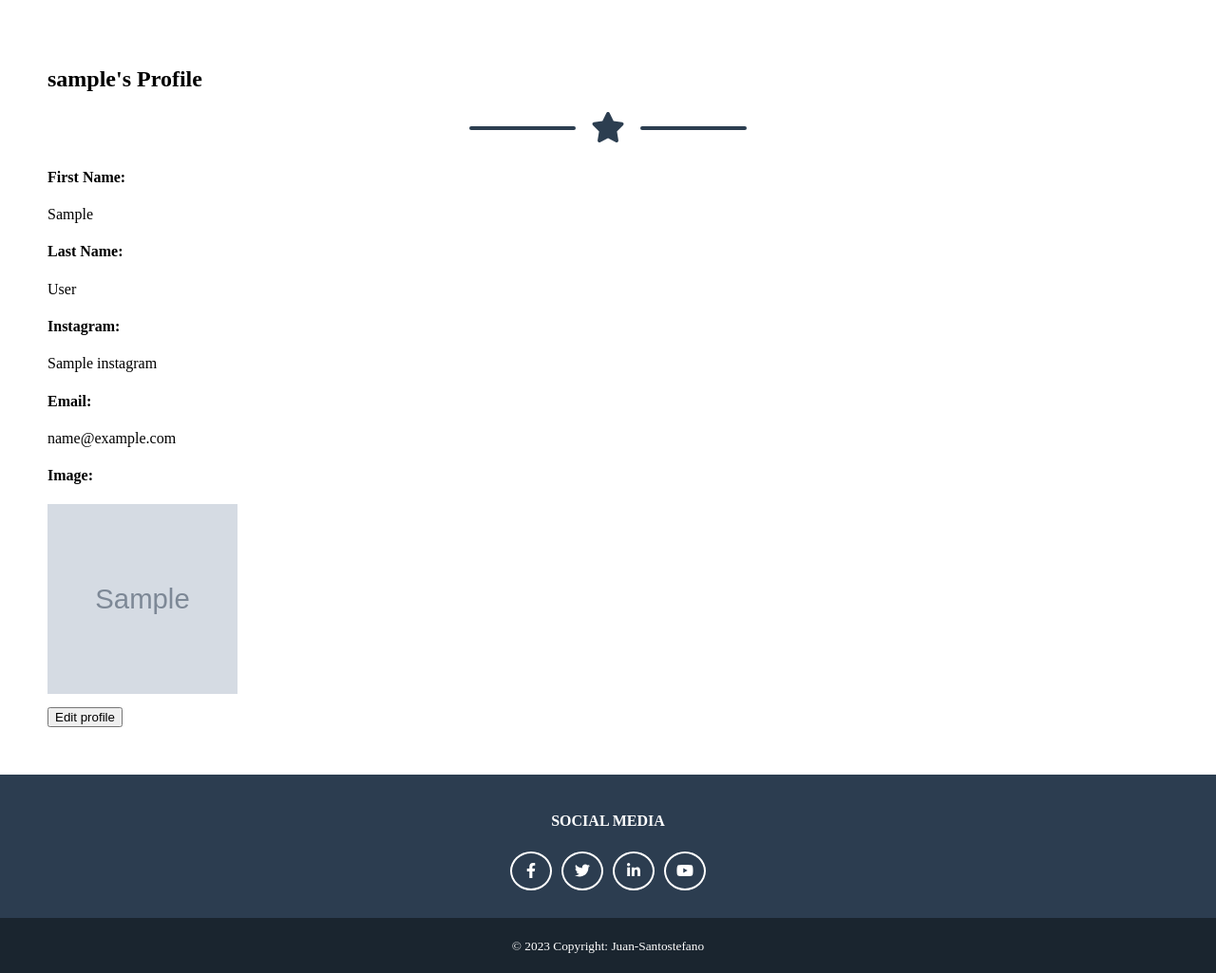
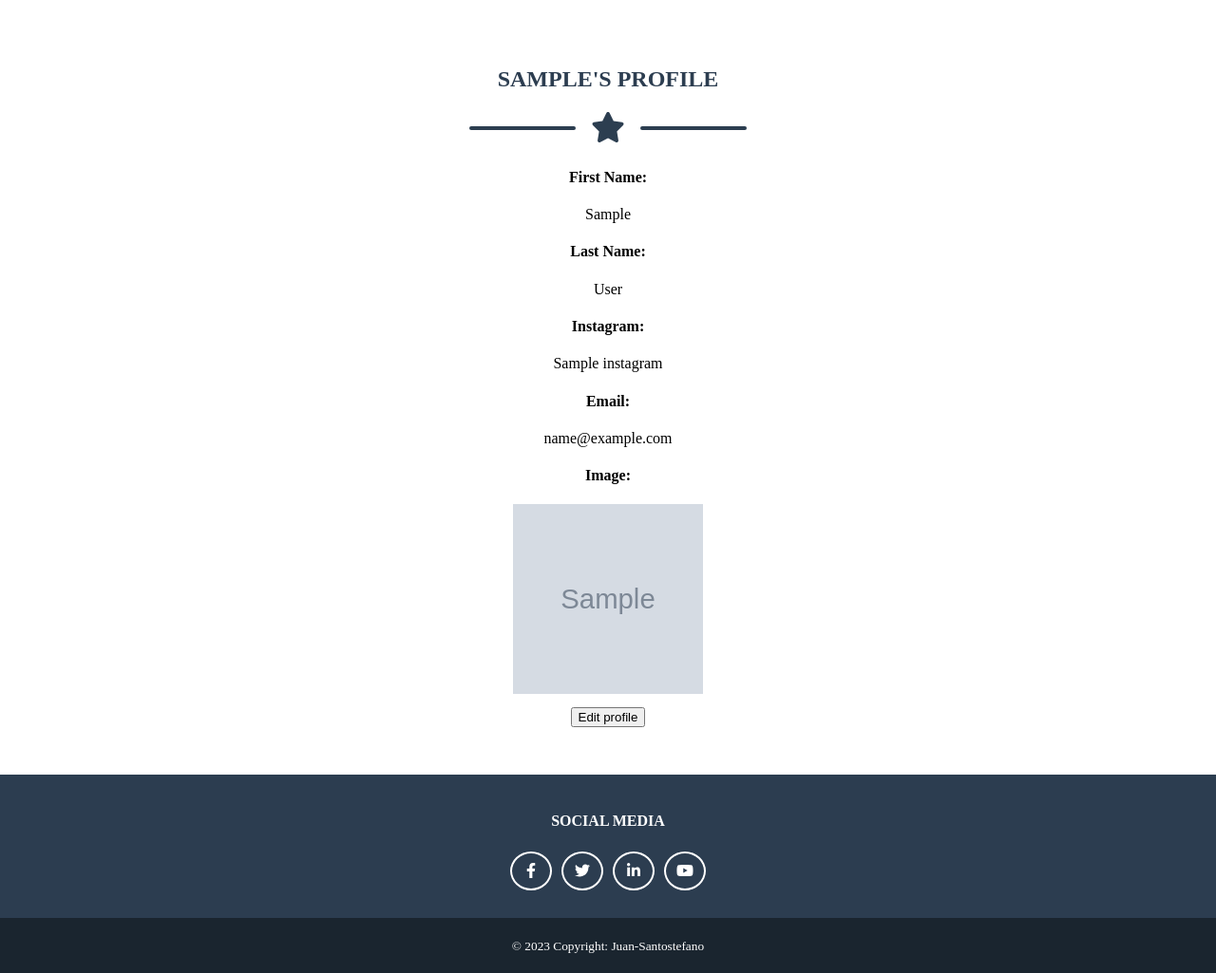
Before and after one commit to jpsantostefano/restaurant-advisor, a Django app: template templates/profile_view.html in a window 1280 px wide. Shown: the part 100-1125 px from the top of the page at 95% size. Run offline with Django 3.2, Linux system fonts and the light colour scheme; the template is opened without the code that fills it: most values are stand-ins (such as "Sample title", 1, 10 or a date in 2020); grey boxes marked "Sample" are stand-in pictures; some libraries are stand-ins or nearby versions.

Commit message:
profile_view.html styled without bootstrap

```diff
--- a/static/css/style.css
+++ b/static/css/style.css
@@ -208,3 +208,7 @@
   text-decoration: none;
   color: black;
 }
+
+.info-section{
+  text-align: center;
+}
--- a/templates/profile_view.html
+++ b/templates/profile_view.html
@@ -2,10 +2,10 @@
 {% block content %}
 
 <!-- PROFILE SECTION-->
-<section class="page-section portfolio" id="contact">
-    <div class="d-flex flex-column justify-content-center align-items-center">
+<section>
+    <div>
         <!-- Contact Section Heading-->
-        <h2 class="page-section-heading text-center text-uppercase text-secondary-login-register mb-0-register-login">{{ profile.user.username }}'s Profile</h2>
+        <h2 class="section-title">{{ profile.user.username }}'s Profile</h2>
         <!-- Icon Divider-->
         <div class="divider-custom">
             <div class="divider-custom-line"></div>
@@ -14,8 +14,7 @@
         </div>
 
         <!-- Information -->
-        <div class="container d-flex justify-content-center">
-            <div class="text-center">
+        <div class="info-section">
             <div>
                 <h4>First Name:</h4>
                 <p>{{ profile.first_name }}</p>
@@ -32,17 +31,15 @@
                 <h4>Email:</h4>
                 <p>{{ profile.email }}</p>
             </div>
-            </div>
-        </div>
-
-        <div class="labels">
+            <div>
                 <h4>Image: </h4>
             </div>
             {% if profile.image %}
             <img src="{{ profile.image.url }}" width="200px" height="200px" alt="profile-image">
         {% endif %}
         <br>
-        <button class="btn btn-primary btn-lg"><a class="nav-link py-3 px-0 px-lg-3 rounded" href="{% url 'edit_profile' request.user.id %}">Edit profile</a></button>
+        <button><a href="{% url 'edit_profile' request.user.id %}">Edit profile</a></button>
+        </div>
     </div>
 </section>
 {% endblock content %}
--- a/templates/registration/login.html
+++ b/templates/registration/login.html
@@ -17,7 +17,7 @@
 </section>
 {% else %}
 <section>
-    <div  class="login-section">
+    <div class="login-section">
         <!-- Contact Section Heading-->
         <h2 class="section-title">Log In</h2>
         <!-- Icon Divider-->
```
Lines whose indentation alone changed are shown as unchanged.
